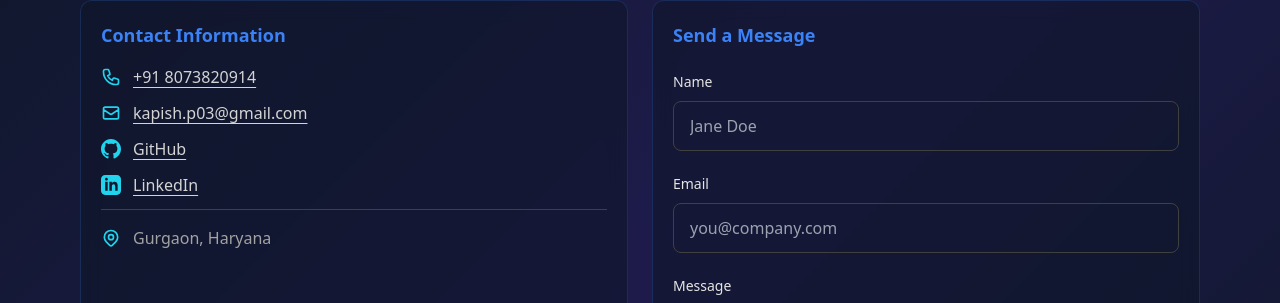
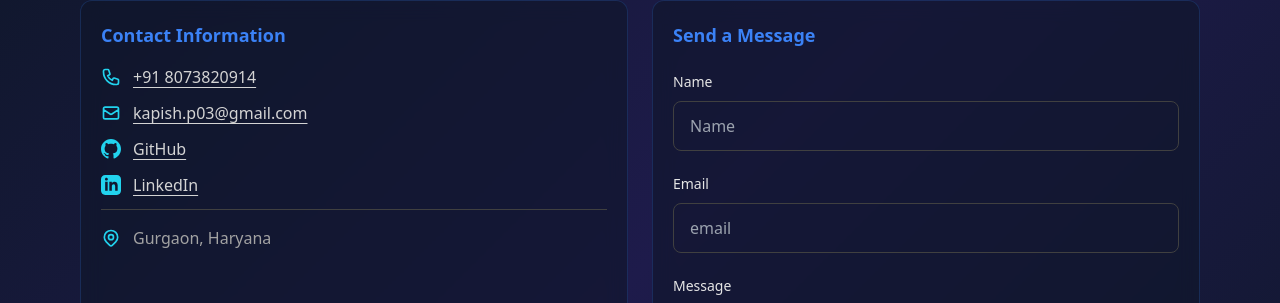
Before and after one commit to kapishpandey-18/kapish-portfolio, a React (Vite) app: page / in a window 1280 px wide. Shown: the part 4129-4432 px from the top of the page. Built offline with nearby package versions, Linux system fonts and the light colour scheme.

Commit message:
fromspree configuration 2

```diff
--- a/src/components/Contact.jsx
+++ b/src/components/Contact.jsx
@@ -185,7 +185,7 @@ export default function Contact() {
               type="text"
               required
               className="mt-2 w-full rounded-lg border border-neutral-700 bg-transparent px-4 py-3 focus:border-cyan-400 focus:outline-none"
-              placeholder="Jane Doe"
+              placeholder="Name"
               aria-invalid={Boolean(errors.name)}
               aria-describedby={errors.name ? "contact-name-error" : undefined}
             />
@@ -206,7 +206,7 @@ export default function Contact() {
               type="email"
               required
               className="mt-2 w-full rounded-lg border border-neutral-700 bg-transparent px-4 py-3 focus:border-cyan-400 focus:outline-none"
-              placeholder="you@company.com"
+              placeholder="email"
               aria-invalid={Boolean(errors.email)}
               aria-describedby={errors.email ? "contact-email-error" : undefined}
             />
```
